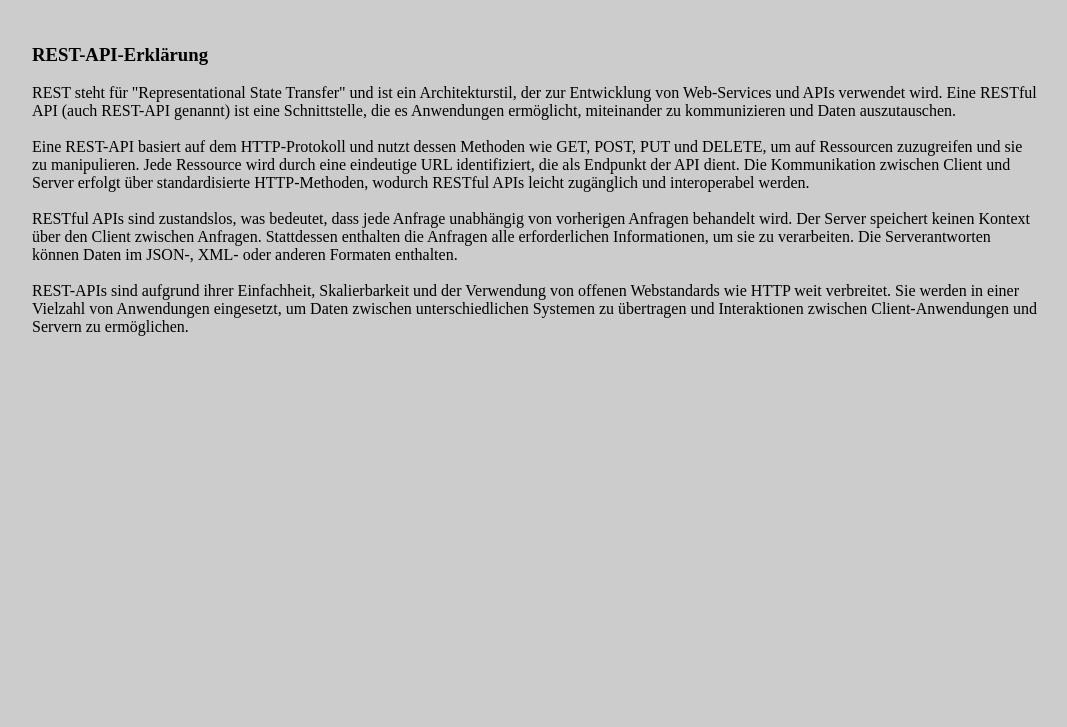
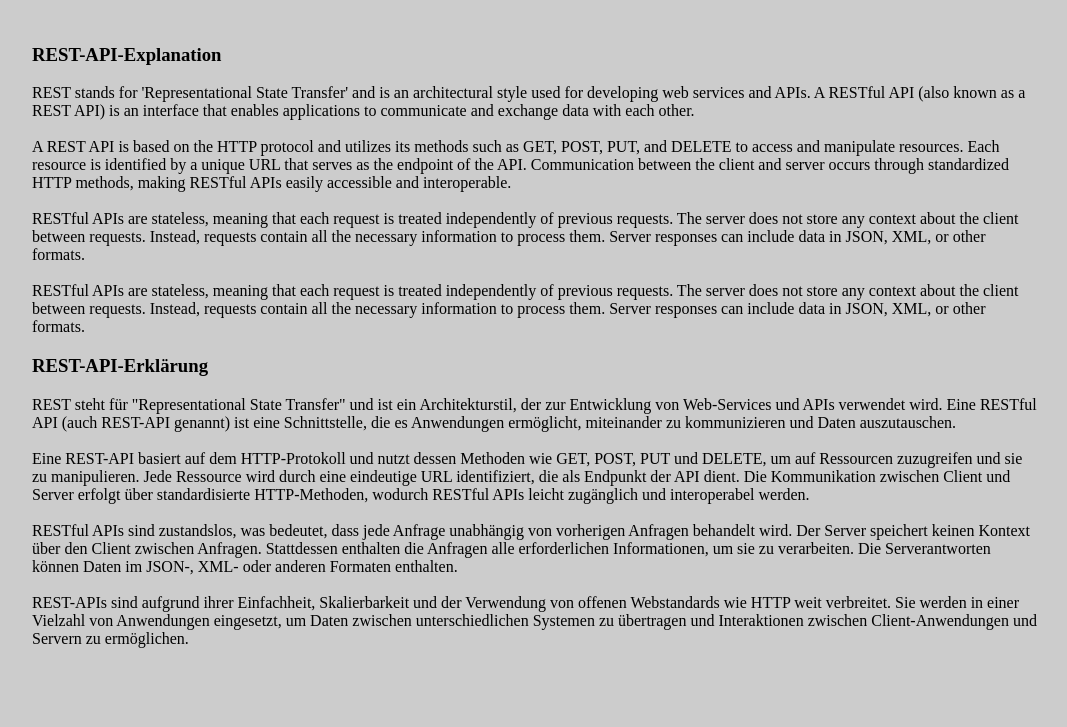
Before and after one commit to DevEljah/js_job_interview_codes, a plain HTML site: page index.html in a window 1280 px wide. Shown: the part 73-800 px from the top of the page, without its empty margins (104-1171 px from the left). Drawn offline with Linux system fonts and the light colour scheme.

Commit message:
REST-API-Explanation

```diff
--- a/index.html
+++ b/index.html
@@ -10,8 +10,35 @@
   </head>
   <body>
     <div>
-      <h1 class="title">Definition und Erklärung</h1>
+      <h1 class="title">Definitions:</h1>
       <br />
+      <h3>REST-API-Explanation</h3>
+      <p>
+        REST stands for 'Representational State Transfer' and is an
+        architectural style used for developing web services and APIs. A RESTful
+        API (also known as a REST API) is an interface that enables applications
+        to communicate and exchange data with each other. <br />
+        <br />
+        A REST API is based on the HTTP protocol and utilizes its methods such
+        as GET, POST, PUT, and DELETE to access and manipulate resources. Each
+        resource is identified by a unique URL that serves as the endpoint of
+        the API. Communication between the client and server occurs through
+        standardized HTTP methods, making RESTful APIs easily accessible and
+        interoperable. <br />
+        <br />
+        RESTful APIs are stateless, meaning that each request is treated
+        independently of previous requests. The server does not store any
+        context about the client between requests. Instead, requests contain all
+        the necessary information to process them. Server responses can include
+        data in JSON, XML, or other formats. <br />
+        <br />
+        RESTful APIs are stateless, meaning that each request is treated
+        independently of previous requests. The server does not store any
+        context about the client between requests. Instead, requests contain all
+        the necessary information to process them. Server responses can include
+        data in JSON, XML, or other formats.
+      </p>
+
       <h3>REST-API-Erklärung</h3>
       <p>
         REST steht für "Representational State Transfer" und ist ein
```
